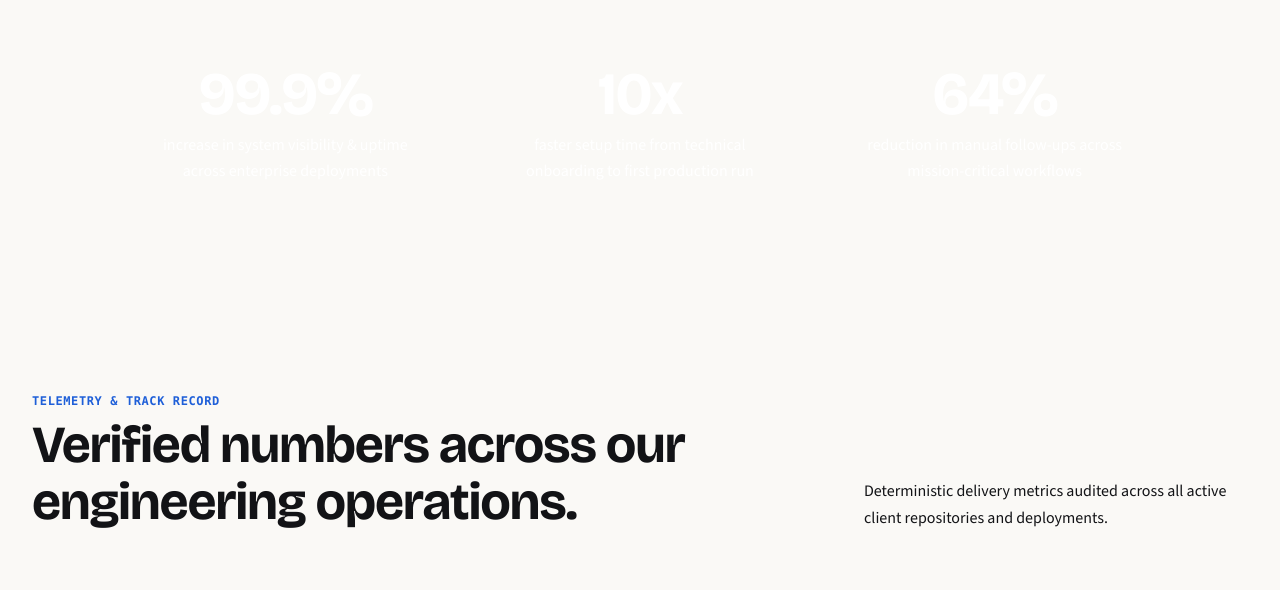
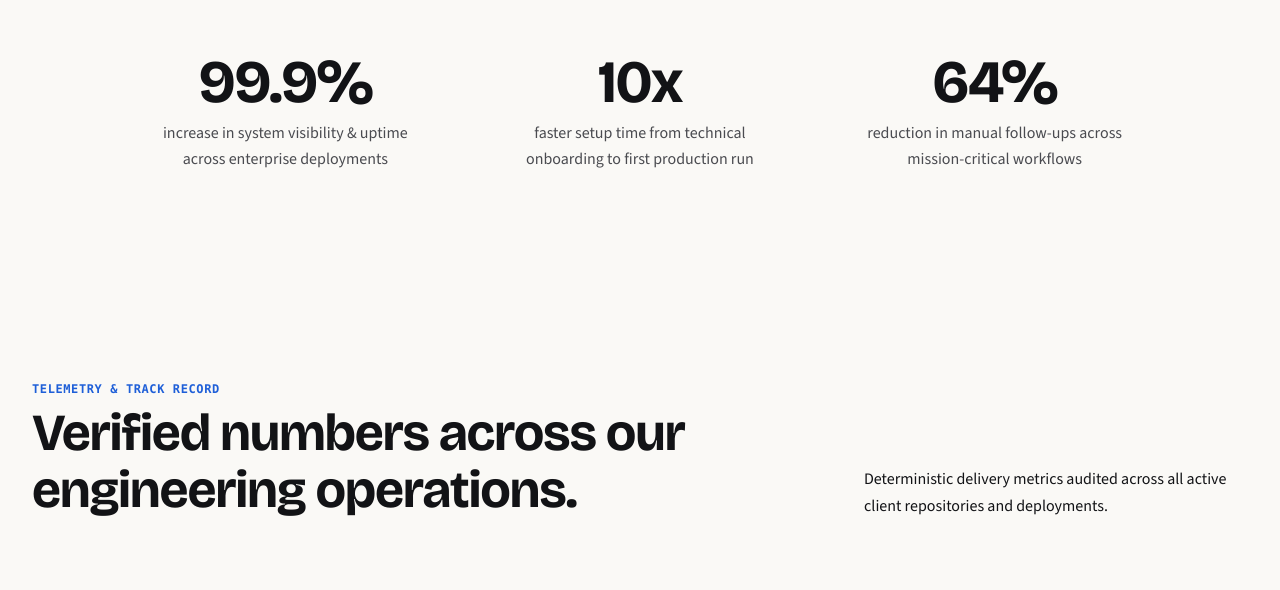
Before and after one commit to Shezan-op/neominds, a Next.js app: page / in a window 1280 px wide. Shown: the part 1580-2170 px from the top of the page. Built offline with nearby package versions, Linux system fonts and the light colour scheme.

Commit message:
fix: stats visibility in front with dark colors and sharp rectangular navbar with flush spotlight cone using Source Sans 3

```diff
--- a/src/components/HeroSection.tsx
+++ b/src/components/HeroSection.tsx
@@ -31,7 +31,7 @@ function AnimatedStat({
   suffix?: string;
   prefix?: string;
 }) {
-  const [displayValue, setDisplayValue] = useState<string>("0");
+  const [displayValue, setDisplayValue] = useState<string>(value.toFixed(decimals));
   const ref = useRef<HTMLSpanElement>(null);
   const isInView = useInView(ref, { once: true, margin: "-40px" });
 
@@ -44,7 +44,7 @@ function AnimatedStat({
     const step = (timestamp: number) => {
       if (!startTime) startTime = timestamp;
       const progress = Math.min((timestamp - startTime) / duration, 1);
-      // Ease-out cubic: 1 - pow(1 - progress, 3)
+      // Ease-out cubic
       const easeOut = 1 - Math.pow(1 - progress, 3);
       const current = easeOut * value;
 
@@ -61,7 +61,11 @@ function AnimatedStat({
   }, [isInView, value, decimals]);
 
   return (
-    <span ref={ref} className="font-serif font-bold text-4xl sm:text-5xl lg:text-6xl text-[#121316] tracking-tight">
+    <span
+      ref={ref}
+      style={{ color: "#121316" }}
+      className="font-serif font-bold text-4xl sm:text-5xl lg:text-6xl text-[#121316] tracking-tight block"
+    >
       {prefix}
       {displayValue}
       {suffix}
@@ -114,7 +118,7 @@ export function HeroSection({ onOpenContact }: HeroSectionProps) {
             <div className="w-6 h-6 flex items-center justify-center text-white font-serif text-lg font-bold">
               ❄
             </div>
-            <span className="font-serif font-bold text-lg tracking-tight text-white uppercase">
+            <span className="font-sans font-bold text-base tracking-tight text-white uppercase">
               neominds
             </span>
           </a>
@@ -177,7 +181,6 @@ export function HeroSection({ onOpenContact }: HeroSectionProps) {
         {/*
           ========================================================================
           04. CENTERPIECE: TRANSPARENT ROBOT HOLDING TABLET
-          Seamless waistline fade with zero shadow lines or box artifacts
           ========================================================================
         */}
         <div className="relative mt-8 sm:mt-12 flex flex-col items-center justify-center">
@@ -191,7 +194,7 @@ export function HeroSection({ onOpenContact }: HeroSectionProps) {
             >
               {/* Backgroundless Transparent Robot Image with clean alpha */}
               <Image
-                src="/hero-image.png?v=3"
+                src="/hero-image.png?v=4"
                 alt="Neominds Applied AI and Enterprise Architecture"
                 width={1024}
                 height={1536}
@@ -374,20 +377,24 @@ export function HeroSection({ onOpenContact }: HeroSectionProps) {
 
         {/*
           ========================================================================
-          06. 3-COLUMN STATS ROW WITH ANIMATED NUMBER COUNTERS (CENTERED & HIGH CONTRAST)
+          06. 3-COLUMN STATS ROW (100% VISIBLE, CRISP DARK #121316 TEXT AT FRONT)
           ========================================================================
         */}
         <motion.div
           initial={{ opacity: 0, y: 20 }}
           animate={{ opacity: 1, y: 0 }}
           transition={{ duration: 0.8, delay: 0.45, ease: [0.16, 1, 0.3, 1] }}
-          className="mt-6 sm:mt-10 pt-8 sm:pt-10 max-w-5xl mx-auto"
+          className="mt-6 sm:mt-10 pt-6 sm:pt-8 max-w-5xl mx-auto relative z-30"
+          style={{ color: "#121316" }}
         >
           <div className="grid grid-cols-1 sm:grid-cols-3 gap-8 sm:gap-10 text-center">
             {/* Stat 01: 99.9% */}
             <div className="flex flex-col items-center justify-center">
               <AnimatedStat value={99.9} decimals={1} suffix="%" />
-              <p className="text-xs sm:text-sm text-[#4A4B50] font-sans leading-relaxed mt-2 max-w-[260px] text-center">
+              <p
+                style={{ color: "#4A4B50" }}
+                className="text-xs sm:text-sm text-[#4A4B50] font-sans leading-relaxed mt-2 max-w-[260px] text-center font-medium"
+              >
                 increase in system visibility & uptime across enterprise deployments
               </p>
             </div>
@@ -395,7 +402,10 @@ export function HeroSection({ onOpenContact }: HeroSectionProps) {
             {/* Stat 02: 10x */}
             <div className="flex flex-col items-center justify-center">
               <AnimatedStat value={10} decimals={0} suffix="x" />
-              <p className="text-xs sm:text-sm text-[#4A4B50] font-sans leading-relaxed mt-2 max-w-[260px] text-center">
+              <p
+                style={{ color: "#4A4B50" }}
+                className="text-xs sm:text-sm text-[#4A4B50] font-sans leading-relaxed mt-2 max-w-[260px] text-center font-medium"
+              >
                 faster setup time from technical onboarding to first production run
               </p>
             </div>
@@ -403,7 +413,10 @@ export function HeroSection({ onOpenContact }: HeroSectionProps) {
             {/* Stat 03: 64% */}
             <div className="flex flex-col items-center justify-center">
               <AnimatedStat value={64} decimals={0} suffix="%" />
-              <p className="text-xs sm:text-sm text-[#4A4B50] font-sans leading-relaxed mt-2 max-w-[260px] text-center">
+              <p
+                style={{ color: "#4A4B50" }}
+                className="text-xs sm:text-sm text-[#4A4B50] font-sans leading-relaxed mt-2 max-w-[260px] text-center font-medium"
+              >
                 reduction in manual follow-ups across mission-critical workflows
               </p>
             </div>
```
Also changed, not shown: src/components/Navbar.tsx (+33 -37 lines).
